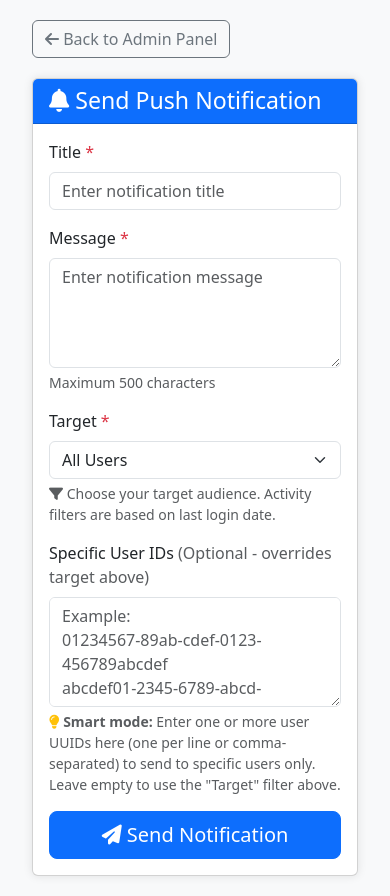
After one commit to pavithra210889/meeloop-backend, a Python web app: template app/admin/templates/custom/send_notification.html in a window 390 px wide. The commit adds this page. Run offline with Jinja, Linux system fonts and the light colour scheme; the template is opened without the code that fills it, so the values that code supplies are empty.

Commit message:
Add Push Notifications feature to Super Admin Panel
Implemented comprehensive push notification system for super admins:

Features:
- 9 targeting filters: All Users, Mobile Only, Android, iOS, Desktop Only,
  Active Users (7 days), Inactive Users (30+ days), New Users (7 days),
  Specific Users
- Activity-based filters using UserSession table for precise targeting
- Detailed recipient tracking with username, email, device type, and status
- Success/failure status per user with error messages
- Full audit logging with recipient details in admin_audit_log
- SQLAdmin session authentication (works with existing admin login)
- Push Notifications menu item in SQLAdmin sidebar with paper plane icon

Files added:
- app/admin/routers.py: Admin endpoints for notifications
- app/admin/templates/custom/send_notification.html: Notification form UI

Files modified:
- app/admin/sqladmin_setup.py: Added PushNotificationView (commented)
- app/admin/templates/sqladmin/base.html: JavaScript sidebar injection

Co-Authored-By: Claude Sonnet 4.5 <noreply@anthropic.com>

```diff
--- /dev/null
+++ b/app/admin/templates/custom/send_notification.html
@@ -0,0 +1,326 @@
+<!DOCTYPE html>
+<html lang="en">
+<head>
+    <meta charset="UTF-8">
+    <meta name="viewport" content="width=device-width, initial-scale=1.0">
+    <title>Send Push Notification - Meeloop Admin</title>
+    <link href="https://cdn.jsdelivr.net/npm/bootstrap@5.3.0/dist/css/bootstrap.min.css" rel="stylesheet">
+    <link rel="stylesheet" href="https://cdnjs.cloudflare.com/ajax/libs/font-awesome/6.4.0/css/all.min.css">
+    <style>
+        body {
+            background-color: #f8f9fa;
+            padding: 20px;
+        }
+        .container {
+            max-width: 800px;
+            margin: 0 auto;
+        }
+        .card {
+            box-shadow: 0 0 10px rgba(0,0,0,0.1);
+        }
+        .back-link {
+            margin-bottom: 20px;
+        }
+    </style>
+</head>
+<body>
+    <div class="container">
+        <div class="back-link">
+            <a href="/sqladmin/" class="btn btn-outline-secondary">
+                <i class="fa-solid fa-arrow-left"></i> Back to Admin Panel
+            </a>
+        </div>
+
+        <div class="card">
+            <div class="card-header bg-primary text-white">
+                <h3 class="mb-0"><i class="fa-solid fa-bell"></i> Send Push Notification</h3>
+            </div>
+            <div class="card-body">
+                    <form id="notificationForm" method="post" action="/admin/send-notification">
+                        <!-- Title Field -->
+                        <div class="mb-3">
+                            <label for="title" class="form-label">Title <span class="text-danger">*</span></label>
+                            <input
+                                type="text"
+                                class="form-control"
+                                id="title"
+                                name="title"
+                                required
+                                maxlength="100"
+                                placeholder="Enter notification title"
+                            >
+                        </div>
+
+                        <!-- Message Field -->
+                        <div class="mb-3">
+                            <label for="message" class="form-label">Message <span class="text-danger">*</span></label>
+                            <textarea
+                                class="form-control"
+                                id="message"
+                                name="message"
+                                rows="4"
+                                required
+                                maxlength="500"
+                                placeholder="Enter notification message"
+                            ></textarea>
+                            <div class="form-text">Maximum 500 characters</div>
+                        </div>
+
+                        <!-- Target Filter -->
+                        <div class="mb-3">
+                            <label for="target" class="form-label">Target <span class="text-danger">*</span></label>
+                            <select class="form-select" id="target" name="target" required>
+                                <optgroup label="📱 Platform Filters">
+                                    <option value="all">All Users</option>
+                                    <option value="mobile_only">📱 Mobile Only (Android + iOS)</option>
+                                    <option value="android">🤖 Android Users Only</option>
+                                    <option value="ios">🍎 iOS Users Only</option>
+                                    <option value="desktop_only">💻 Desktop Only</option>
+                                </optgroup>
+                                <optgroup label="⚡ Activity Filters">
+                                    <option value="active_users">🟢 Active Users (last 7 days)</option>
+                                    <option value="inactive_users">🔴 Inactive Users (30+ days)</option>
+                                    <option value="new_users">🆕 New Users (last 7 days)</option>
+                                </optgroup>
+                                <optgroup label="🎯 Manual Selection">
+                                    <option value="specific_users">👥 Specific Users (via IDs below)</option>
+                                </optgroup>
+                            </select>
+                            <div class="form-text">
+                                <i class="fa-solid fa-filter"></i>
+                                Choose your target audience. Activity filters are based on last login date.
+                            </div>
+                        </div>
+
+                        <!-- User IDs Field (always visible, smart detection) -->
+                        <div class="mb-3">
+                            <label for="user_ids" class="form-label">
+                                Specific User IDs <span class="text-muted">(Optional - overrides target above)</span>
+                            </label>
+                            <textarea
+                                class="form-control"
+                                id="user_ids"
+                                name="user_ids"
+                                rows="4"
+                                placeholder="Example:&#10;01234567-89ab-cdef-0123-456789abcdef&#10;abcdef01-2345-6789-abcd-ef0123456789&#10;&#10;Or comma-separated: user1-id, user2-id, user3-id"
+                            ></textarea>
+                            <div class="form-text">
+                                <i class="fa-solid fa-lightbulb text-warning"></i>
+                                <strong>Smart mode:</strong> Enter one or more user UUIDs here (one per line or comma-separated) to send to specific users only. Leave empty to use the "Target" filter above.
+                            </div>
+                        </div>
+
+                        <!-- Alert Messages -->
+                        <div id="alertContainer"></div>
+
+                        <!-- Recipients Details (shown after sending) -->
+                        <div id="recipientsContainer" style="display: none;">
+                            <div class="card mt-3">
+                                <div class="card-header bg-light">
+                                    <h5 class="mb-0"><i class="fa-solid fa-users"></i> Recipients Details</h5>
+                                </div>
+                                <div class="card-body" style="max-height: 400px; overflow-y: auto;">
+                                    <div class="table-responsive">
+                                        <table class="table table-sm table-hover">
+                                            <thead>
+                                                <tr>
+                                                    <th>Username</th>
+                                                    <th>Email</th>
+                                                    <th>Device</th>
+                                                    <th>Status</th>
+                                                </tr>
+                                            </thead>
+                                            <tbody id="recipientsTableBody"></tbody>
+                                        </table>
+                                    </div>
+                                </div>
+                            </div>
+                        </div>
+
+                        <!-- Target Preview (optional info box) -->
+                        <div id="targetPreview" class="alert alert-info" style="display: none;">
+                            <i class="fa-solid fa-info-circle"></i>
+                            <span id="targetPreviewText"></span>
+                        </div>
+
+                        <!-- Submit Button -->
+                        <div class="d-grid gap-2">
+                            <button type="submit" class="btn btn-primary btn-lg" id="sendButton">
+                                <i class="fa-solid fa-paper-plane"></i> Send Notification
+                            </button>
+                        </div>
+                    </form>
+                </div>
+            </div>
+        </div>
+    </div>
+
+<script src="https://cdn.jsdelivr.net/npm/bootstrap@5.3.0/dist/js/bootstrap.bundle.min.js"></script>
+<script>
+document.addEventListener('DOMContentLoaded', function() {
+    const targetSelect = document.getElementById('target');
+    const userIdsField = document.getElementById('user_ids');
+    const form = document.getElementById('notificationForm');
+    const sendButton = document.getElementById('sendButton');
+    const alertContainer = document.getElementById('alertContainer');
+    const targetPreview = document.getElementById('targetPreview');
+    const targetPreviewText = document.getElementById('targetPreviewText');
+
+    // Show helpful info when target changes
+    targetSelect.addEventListener('change', function() {
+        const descriptions = {
+            'all': 'This will send to ALL users with active devices.',
+            'mobile_only': 'This will send to users on Android and iOS devices only.',
+            'android': 'This will send to Android users only.',
+            'ios': 'This will send to iOS users only.',
+            'desktop_only': 'This will send to desktop/web app users only.',
+            'active_users': 'This will send to users who logged in within the last 7 days.',
+            'inactive_users': 'This will send to users who haven\'t logged in for 30+ days (re-engagement campaign).',
+            'new_users': 'This will send to users who registered in the last 7 days (welcome/onboarding).',
+            'specific_users': 'Enter user IDs below to send to specific users only.'
+        };
+
+        if (descriptions[this.value]) {
+            targetPreviewText.textContent = descriptions[this.value];
+            targetPreview.style.display = 'block';
+        } else {
+            targetPreview.style.display = 'none';
+        }
+    });
+
+    // Handle form submission
+    form.addEventListener('submit', async function(e) {
+        e.preventDefault();
+
+        // Clear previous alerts
+        alertContainer.innerHTML = '';
+
+        // Disable button during submission
+        sendButton.disabled = true;
+        sendButton.innerHTML = '<i class="fa-solid fa-spinner fa-spin"></i> Sending...';
+
+        // Prepare data
+        const userIdsText = document.getElementById('user_ids').value.trim();
+
+        // Parse user IDs if provided
+        let userIdsList = null;
+        if (userIdsText.length > 0) {
+            userIdsList = userIdsText
+                .split(/[\n,]+/)
+                .map(id => id.trim())
+                .filter(id => id.length > 0);
+        }
+
+        // Smart target detection: if user IDs are provided, use specific_users
+        const targetValue = userIdsList && userIdsList.length > 0
+            ? 'specific_users'
+            : document.getElementById('target').value;
+
+        const formData = {
+            title: document.getElementById('title').value,
+            message: document.getElementById('message').value,
+            target: targetValue,
+            user_ids: userIdsList
+        };
+
+        // Validation for specific_users
+        if (formData.target === 'specific_users' && (!formData.user_ids || formData.user_ids.length === 0)) {
+            showAlert('Please enter at least one user ID in the "Specific User IDs" field', 'danger');
+            resetButton();
+            return;
+        }
+
+        try {
+            const response = await fetch('/admin/send-notification', {
+                method: 'POST',
+                headers: {
+                    'Content-Type': 'application/json',
+                },
+                body: JSON.stringify(formData)
+            });
+
+            const result = await response.json();
+
+            if (response.ok) {
+                showAlert(
+                    `✅ ${result.message}<br>` +
+                    `Success: ${result.stats.success_count} | Failed: ${result.stats.failure_count}`,
+                    'success'
+                );
+
+                // Display recipients details
+                displayRecipients(result.recipients);
+
+                // Reset form on success
+                form.reset();
+            } else {
+                showAlert(`❌ Error: ${result.detail || 'Failed to send notification'}`, 'danger');
+                document.getElementById('recipientsContainer').style.display = 'none';
+            }
+        } catch (error) {
+            showAlert(`❌ Network error: ${error.message}`, 'danger');
+        } finally {
+            resetButton();
+        }
+    });
+
+    function showAlert(message, type) {
+        alertContainer.innerHTML = `
+            <div class="alert alert-${type} alert-dismissible fade show" role="alert">
+                ${message}
+                <button type="button" class="btn-close" data-bs-dismiss="alert" aria-label="Close"></button>
+            </div>
+        `;
+    }
+
+    function resetButton() {
+        sendButton.disabled = false;
+        sendButton.innerHTML = '<i class="fa-solid fa-paper-plane"></i> Send Notification';
+    }
+
+    function displayRecipients(recipients) {
+        const container = document.getElementById('recipientsContainer');
+        const tbody = document.getElementById('recipientsTableBody');
+
+        if (!recipients || recipients.length === 0) {
+            container.style.display = 'none';
+            return;
+        }
+
+        // Clear previous data
+        tbody.innerHTML = '';
+
+        // Populate table with recipients
+        recipients.forEach(recipient => {
+            const row = document.createElement('tr');
+
+            const statusBadge = recipient.status === 'success'
+                ? '<span class="badge bg-success"><i class="fa-solid fa-check"></i> Success</span>'
+                : '<span class="badge bg-danger"><i class="fa-solid fa-times"></i> Failed</span>';
+
+            const deviceIcon = recipient.device_type === 'android'
+                ? '<i class="fa-brands fa-android text-success"></i> Android'
+                : recipient.device_type === 'ios'
+                ? '<i class="fa-brands fa-apple text-secondary"></i> iOS'
+                : recipient.device_type;
+
+            row.innerHTML = `
+                <td>${recipient.username}</td>
+                <td>${recipient.email}</td>
+                <td>${deviceIcon}</td>
+                <td>
+                    ${statusBadge}
+                    ${recipient.error ? `<br><small class="text-muted">${recipient.error}</small>` : ''}
+                </td>
+            `;
+
+            tbody.appendChild(row);
+        });
+
+        // Show the container
+        container.style.display = 'block';
+    }
+});
+</script>
+</body>
+</html>
```
Also changed, not shown: app/admin/routers.py (added, +361 -0 lines), app/admin/sqladmin_setup.py (+36 -1 lines), app/admin/templates/sqladmin/base.html (+21 -0 lines).
